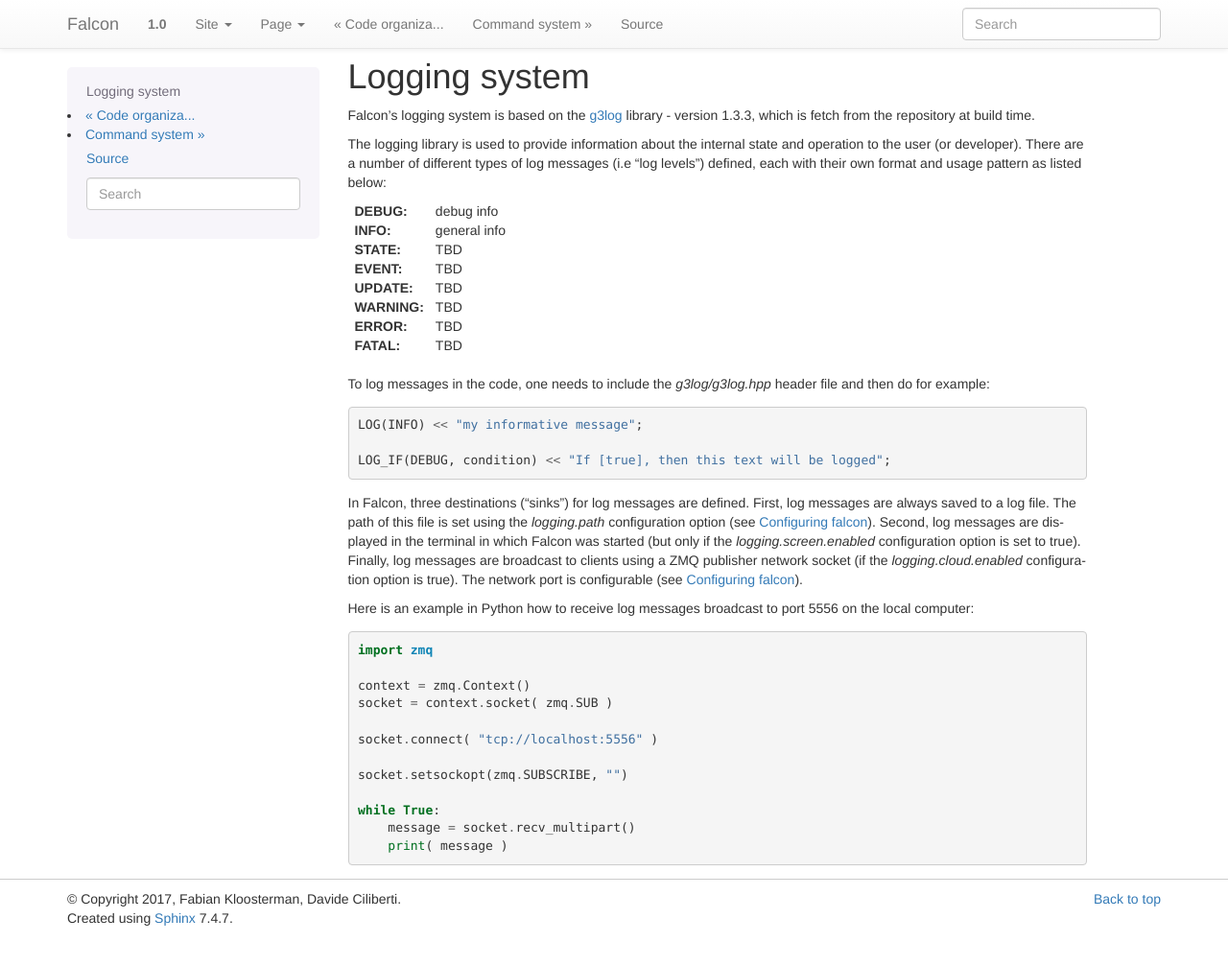
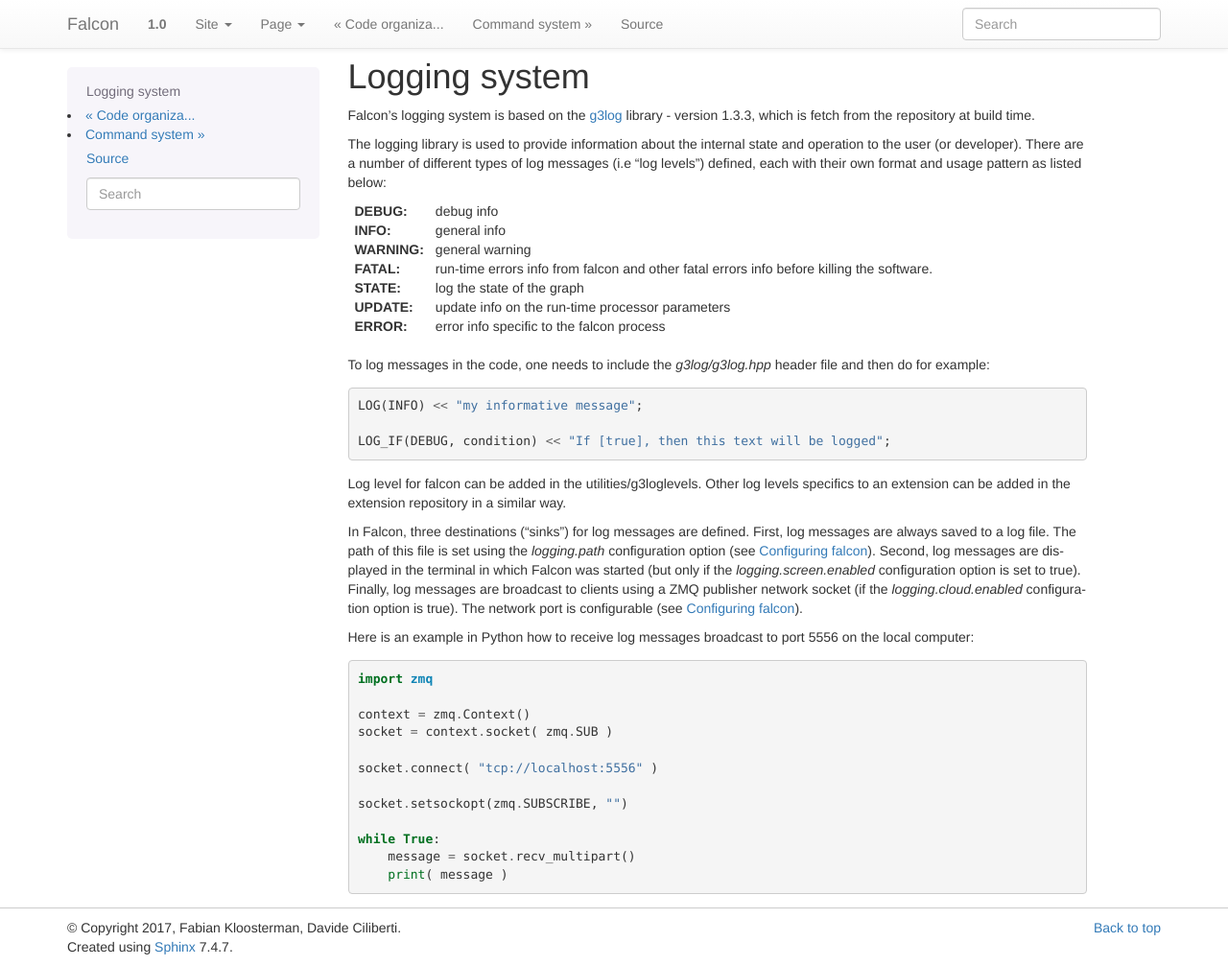
Before and after one commit to benfgit/falcon-core-linux, a Sphinx documentation site: the page built from docs/internals/logging_system.rst, in a window 1280 px wide and 1007 px high. Shown: the whole window at 96% size. Built offline with Sphinx 7.4.7, drawn with Linux system fonts in a browser that asks for light colours.

Commit message:
doc + remove events level not used

```diff
--- a/CMakeLists.txt
+++ b/CMakeLists.txt
@@ -102,6 +102,7 @@ set(ADD_G3LOG_UNIT_TEST OFF CACHE INTERNAL "")
 set(ADD_FATAL_EXAMPLE OFF CACHE INTERNAL "")
 set(ADD_G3LOG_BENCH_PERFORMANCE OFF CACHE INTERNAL "")
 set(USE_DYNAMIC_LOGGING_LEVELS ON CACHE INTERNAL "")
+set(INSTALL_G3LOG OFF CACHE INTERNAL "")
 FetchContent_MakeAvailable(g3log)
 message(STATUS "Done.")
 FetchContent_GetProperties(g3log)
--- a/docs/internals/logging_system.rst
+++ b/docs/internals/logging_system.rst
@@ -12,15 +12,14 @@ their own format and usage pattern as listed below:
 
 :DEBUG: debug info
 :INFO: general info
-:STATE: TBD
-:EVENT: TBD
-:UPDATE: TBD
-:WARNING: TBD
-:ERROR: TBD
-:FATAL: TBD
+:WARNING: general warning
+:FATAL: run-time errors info from falcon and other fatal errors info before killing the software.
 
-To log messages in the code, one needs to include the *g3log/g3log.hpp*
-header file and then do for example:
+:STATE: log the state of the graph
+:UPDATE: update info on the run-time processor parameters
+:ERROR: error info specific to the falcon process
+
+To log messages in the code, one needs to include the *g3log/g3log.hpp* header file and then do for example:
 
 .. code-block:: c++
 
@@ -28,6 +27,8 @@ header file and then do for example:
 
     LOG_IF(DEBUG, condition) << "If [true], then this text will be logged";
 
+Log level for falcon can be added in the utilities/g3loglevels. Other log levels specifics to an extension can be added
+in the extension repository in a similar way.
 
 In Falcon, three destinations ("sinks") for log messages are defined.
 First, log messages are always saved to a log file. The path of this file
```
Also changed, not shown: 3 other files.
